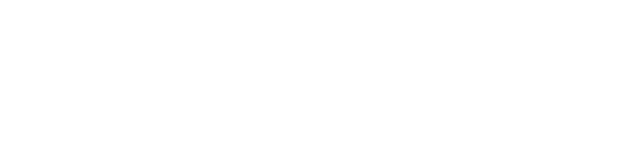
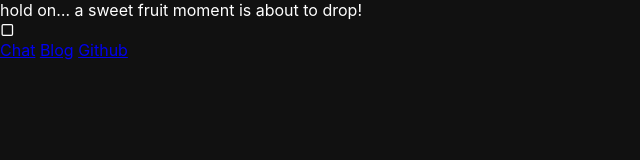
Before and after one commit to tendsXgaurav/tendsXgaurav.github.io, a website: page index.html in a window 1280 px wide. Shown: the whole page, without its empty margins (0-640 px from the left). Drawn offline with Linux system fonts and the light colour scheme.

Commit message:
Initial commit of AIethic site

```diff
--- a/index.html
+++ b/index.html
@@ -1,2 +1,50 @@
-<!-- Copy the content from home_page.html to index.html -->
-<!-- The content is the same, just the file name is changed -->
+<!DOCTYPE html>
+<html lang="en">
+<head>
+    <meta charset="UTF-8">
+    <meta name="viewport" content="width=device-width, initial-scale=1.0">
+    <title>Aiethic</title>
+    <link rel="icon" href="favicon.ico" type="image/x-icon">
+    <!-- Copy of home_page.html content -->
+    <style>
+        * {
+            margin: 0;
+            padding: 0;
+            box-sizing: border-box;
+            font-family: -apple-system, BlinkMacSystemFont, 'Segoe UI', Roboto, Oxygen, Ubuntu, Cantarell, 'Open Sans', 'Helvetica Neue', sans-serif;
+        }
+
+        body {
+            background-color: #111;
+            color: white;
+            overflow-x: hidden;
+        }
+    </style>
+</head>
+<body>
+    <!-- Counter Screen -->
+    <div id="counter-screen">
+        <div class="dots" id="dots"></div>
+        <div class="counter-container">
+            <div class="counter" id="counter"></div>
+        </div>
+        <div class="counter-label">hold on… a sweet fruit moment is about to drop!</div>
+    </div>
+
+    <!-- Portfolio Screen -->
+    <div id="portfolio-screen">
+        <!-- Navigation -->
+        <div class="nav">
+            <div class="logo">▢</div>
+            <div class="nav-links">
+                <a href="/chat" class="nav-link">Chat</a>
+                <a href="#" class="nav-link">Blog</a>
+                <a href="https://github.com/your-username/aiethic" class="nav-link">Github</a>
+            </div>
+        </div>
+    </div>
+
+    <script>
+    </script>
+</body>
+</html>
```
Also changed, not shown: README.md, 3 other files.
